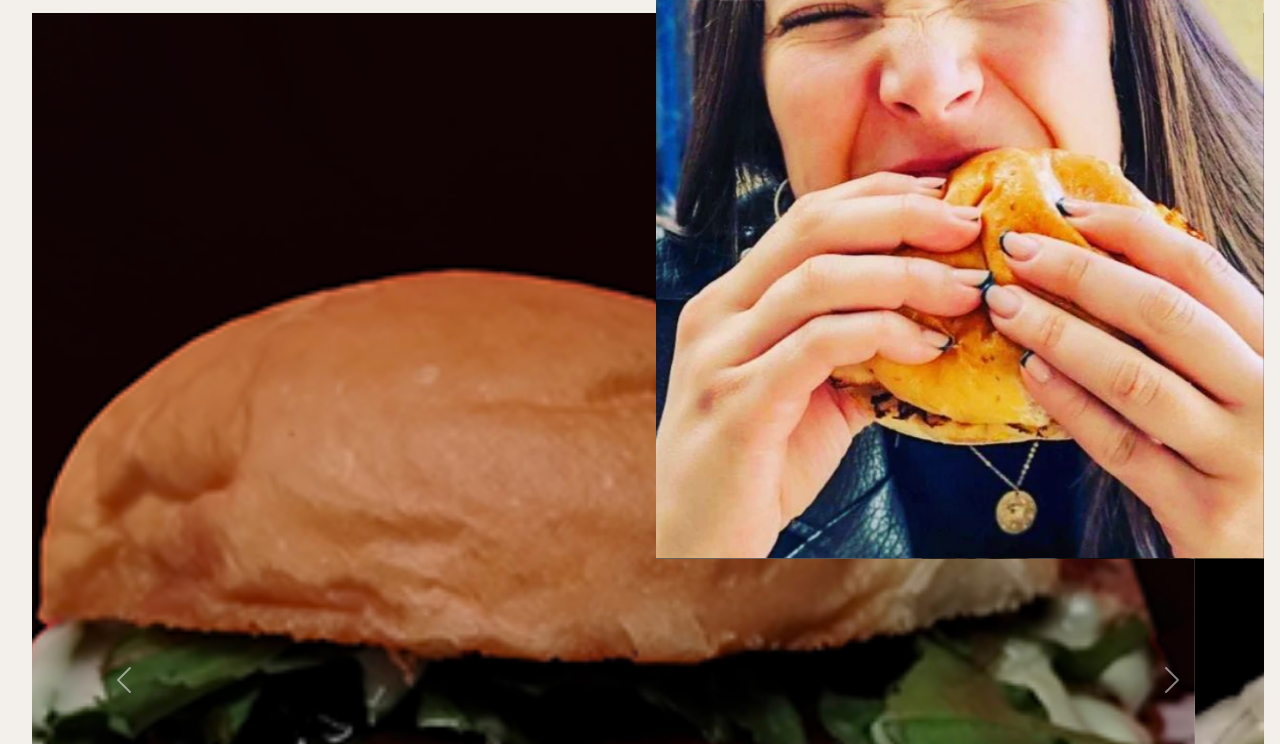
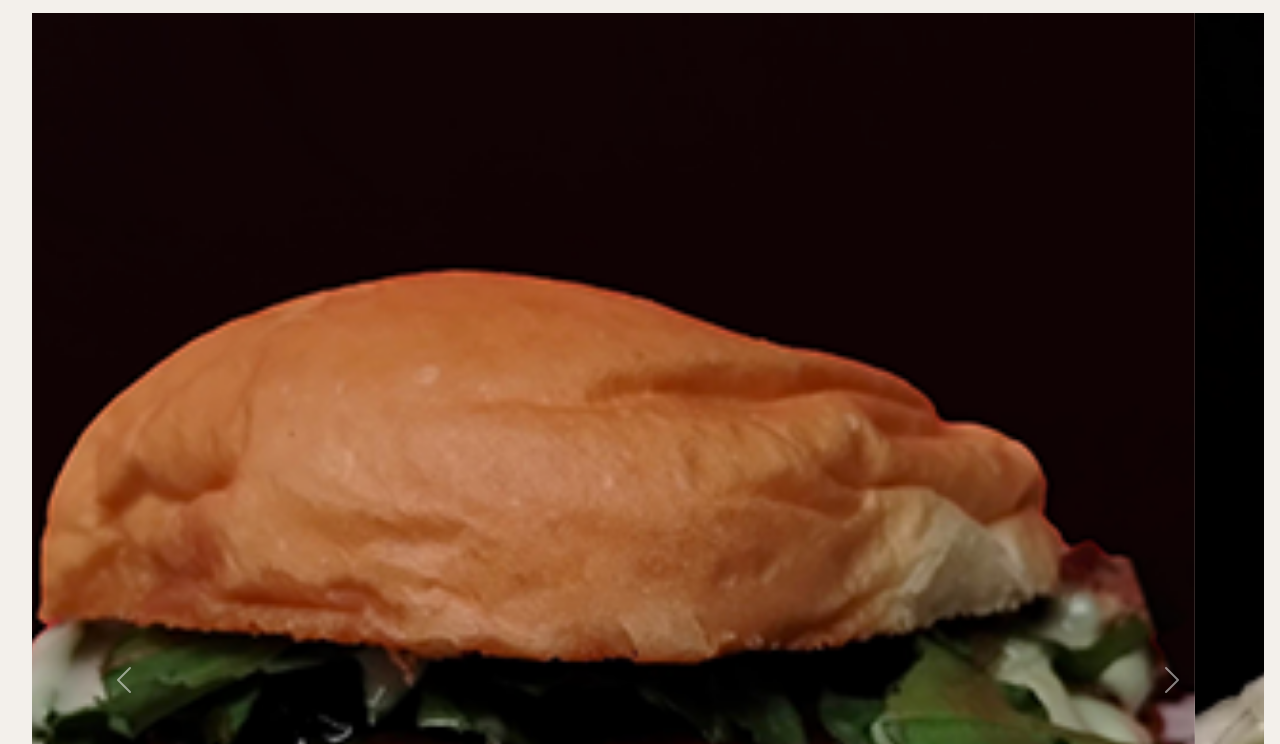
Before and after one commit to andreaBudassi/PF-Budassi, a website: page pages/nuestrasBurgers.html in a window 1280 px wide. Shown: the part 225-969 px from the top of the page. Drawn offline with nearby package versions, Linux system fonts and the light colour scheme.

Commit message:
fix footer

```diff
--- a/pages/nuestrasBurgers.html
+++ b/pages/nuestrasBurgers.html
@@ -126,7 +126,6 @@
                 </button>
             </div>
         </section>
-        <img src="../img/nuestrasBurgers.png" alt="Comiendo hamburguesa" class="background-img">
     </main>
 
     <!-- Footer -->
--- a/scss/base/_reset.scss
+++ b/scss/base/_reset.scss
@@ -11,4 +11,5 @@ body {
   height: 100vh;
   display: flex;
   flex-direction: column;
+  min-height: 100vh;
 }
--- a/scss/layout/_main.scss
+++ b/scss/layout/_main.scss
@@ -3,6 +3,7 @@
 main {
   display: flex;
   background-color: $primary-color;
+  flex: 1;
 
   section {
       padding: 2rem 1rem 2rem 2rem;
```
Also changed, not shown: css/style.css, 1 other file.
